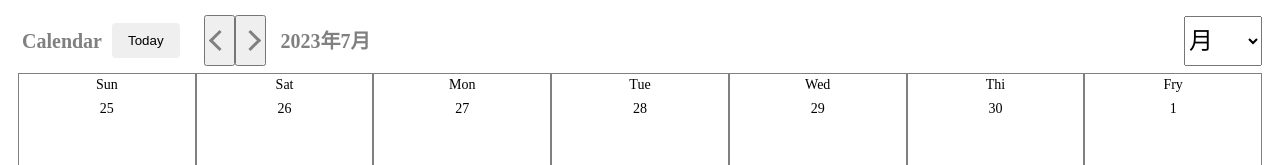
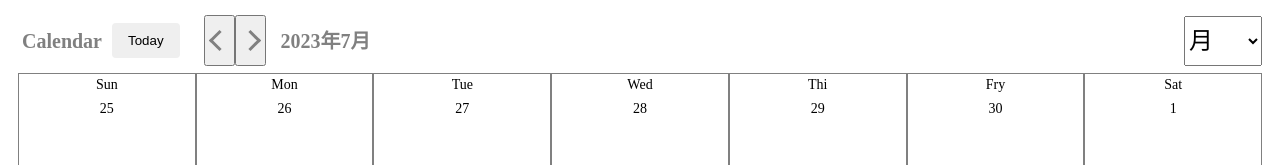
Before and after one commit to Naoshin-hirano/Next-Calendar-App, a Next.js app: page /posts/page1 in a window 1280 px wide. Shown: the top 165 px of the page. Built offline with nearby package versions, Linux system fonts and the light colour scheme.

Commit message:
曜日の共通部品を修正

```diff
--- a/util.ts
+++ b/util.ts
@@ -29,15 +29,15 @@ export const getEnglishWeek = (index: number) => {
     switch (index) {
         case 0:
             return "Sun";
+        case 1:
+            return "Mon";
         case 2:
-            return "Mon";
+            return "Tue";
         case 3:
-            return "Tue";
+            return "Wed";
         case 4:
-            return "Wed";
+            return "Thi";
         case 5:
-            return "Thi";
-        case 6:
             return "Fry";
         default:
             return "Sat";
```
